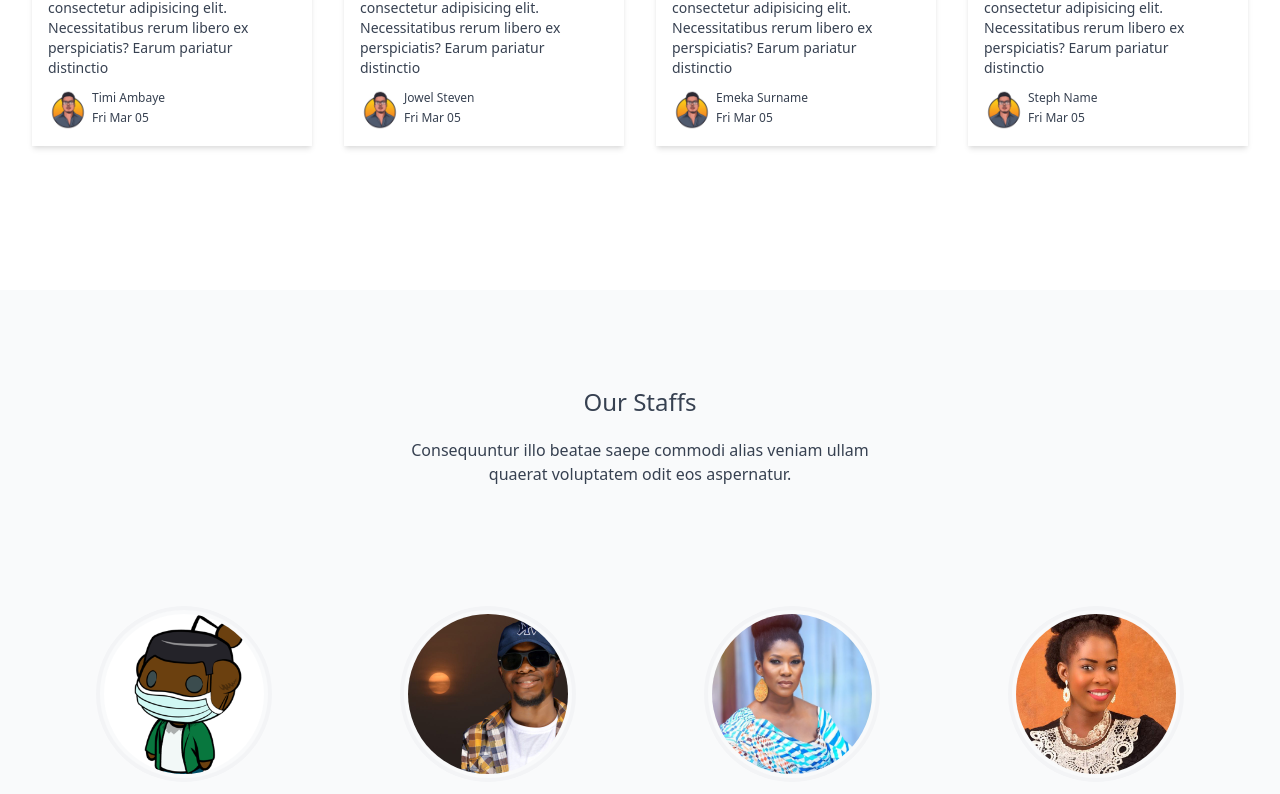
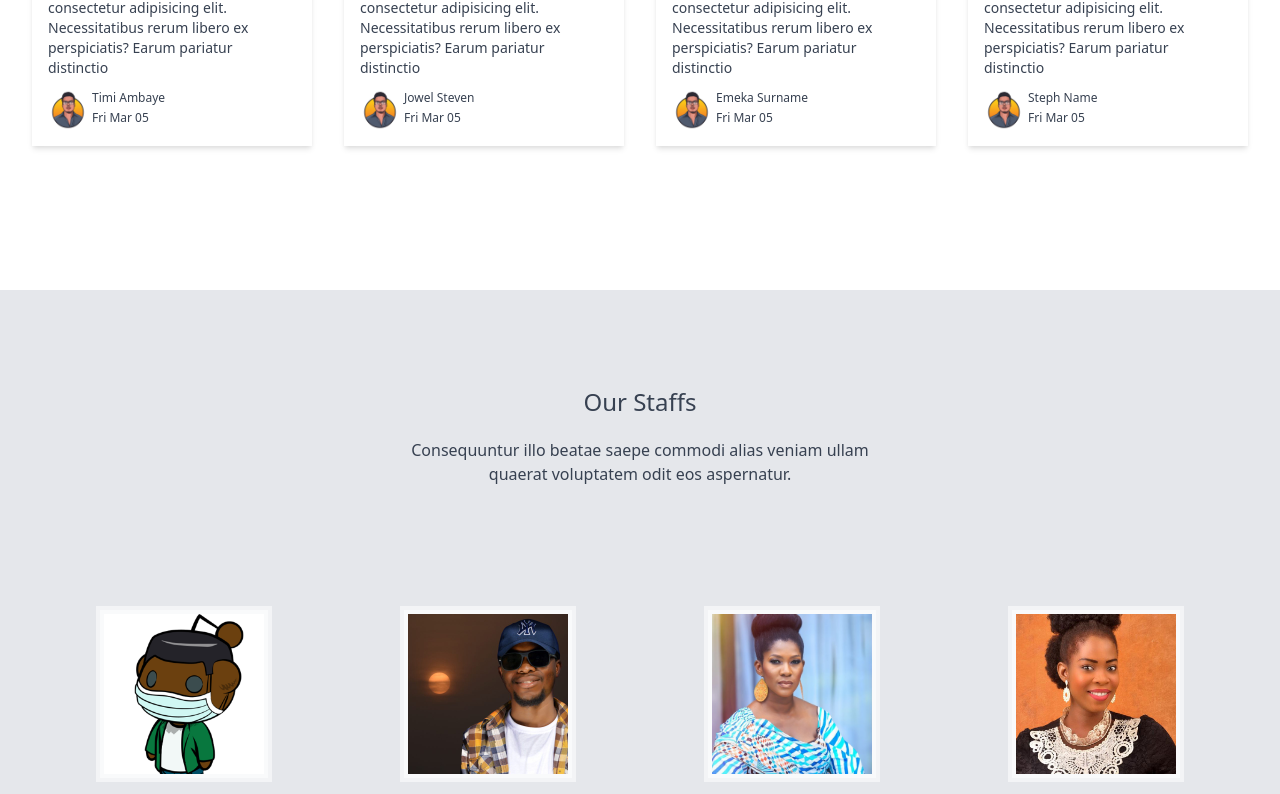
Before and after one commit to itstimiking/digitec, a Next.js app: page / in a window 1280 px wide. Shown: the part 1998-2792 px from the top of the page. Built offline with nearby package versions, Linux system fonts and the light colour scheme.

Commit message:
CHANGE: Added next.config file and changed build directory

```diff
--- a/components/staffsection.tsx
+++ b/components/staffsection.tsx
@@ -38,7 +38,7 @@ const StaffSection: React.FC<StaffSectionProps> = ({staffs}) => {
                     staffs.map(staff => (
                         <div className=" w-full sm:w-1/2 md:w-1/3 xl:w-1/4 px-4 pt-4 lg:pt-0 mt-8" key={ staff.id}>
                             <div className="flex flex-col flex-wrap content-center">
-                                <img src={staff.avatar} alt="" className="object-cover h-40 w-40 rounded-full bg-white ring-4 ring-gray-100 ring-offset-4 ring-offset-gray-50" />
+                                <img src={staff.avatar} alt="" className="object-cover h-40 w-40 bg-white ring-4 ring-gray-100 ring-offset-4 ring-offset-gray-50" />
                                 <h3 className="text-center pt-4 font-bold">
 
                                     {staff.firstname} {staff.lastname}
--- a/components/testimonysection.tsx
+++ b/components/testimonysection.tsx
@@ -4,7 +4,24 @@ export interface TestimonySectionProps {
 
 const TestimonySection: React.FC<TestimonySectionProps> = () => {
     return (
-        <section>
+        <section className="flex w-full bg-blue-500 text-indigo-50">
+
+            <div className="px-8 py-24 flex flex-col justify-items-center">
+
+                {/* Testimonies section heading ------------------------------------*/}
+
+                <h2 className="text-bold text-2xl w-full text-center">
+
+                    Testimonies
+
+                </h2>
+
+            </div>
+
+            <div className="w-3/4">
+
+            </div>
+
 
         </section>
      );
--- a/next.config.js
+++ /dev/null
@@ -1,3 +0,0 @@
-module.exports = {
-    distDir: 'build',
-}
--- a/package.json
+++ b/package.json
@@ -5,7 +5,8 @@
   "scripts": {
     "dev": "next dev",
     "build": "next build",
-    "start": "next start"
+    "start": "next start && next build",
+    "export": "next export"
   },
   "dependencies": {
     "@styled-icons/fa-brands": "^10.26.0",
--- a/pages/index.tsx
+++ b/pages/index.tsx
@@ -13,6 +13,7 @@ import StaffSection from '../components/staffsection';
 import { navlinks, boxes} from "../utilities/data";
 import { articles} from "../utilities/articles";
 import { staffs} from "../utilities/staffs";
+import TestimonySection from '../components/testimonysection';
 
 export default function Index() {
 
@@ -46,6 +47,7 @@ export default function Index() {
 
         <StaffSection staffs={staffs} />
 
+        <TestimonySection />
 
       </main>
 
--- a/styles/globals.css
+++ b/styles/globals.css
@@ -29,6 +29,6 @@
     }
 
     .staffsection{
-        @apply w-screen h-full flex flex-col relative mx-auto px-4 md:px-8 text-gray-700 bg-gray-50 pb-32;
+        @apply w-screen h-full flex flex-col relative mx-auto px-4 md:px-8 text-gray-700 bg-gray-200 pb-32;
     }
 }
```
Also changed, not shown: 193 other files (tests, documents, lock files or other folders).
